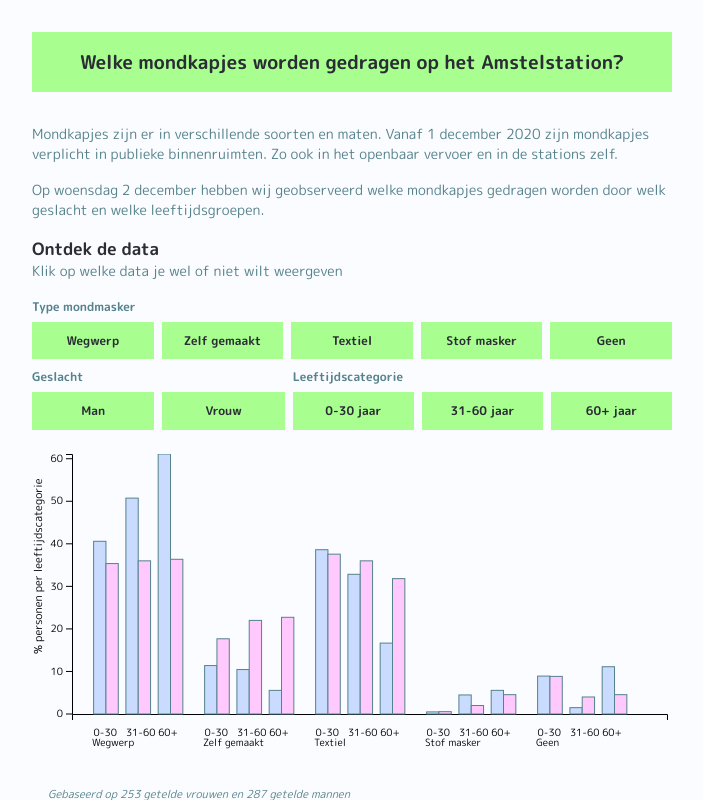
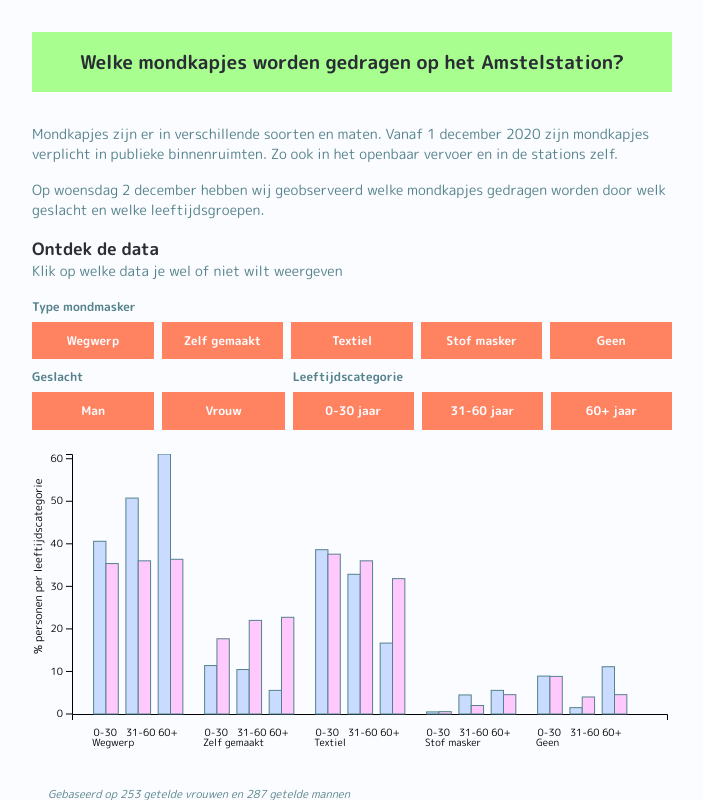
Before and after one commit to StanBankras/facemask-datavisualisation, a Vue app: page / in a window 1280 px wide. Shown: the whole page, without its empty margins (288-991 px from the left). Built offline with nearby package versions, Linux system fonts and the light colour scheme.

Commit message:
Add localstorage + better filtering

```diff
--- a/src/App.vue
+++ b/src/App.vue
@@ -13,7 +13,7 @@
       </p>
       <h2>Ontdek de data</h2>
       <p>Klik op welke data je wel of niet wilt weergeven</p>
-      <filters :initial="filterGroups" @update="f => filterGroups = f"/>
+      <filters :initial="filterGroups" @update="f => updateFilters(f)"/>
       <chart :filters="filterGroups" :results="results" :totalPersons="totalPersons"/>
       <p style="margin-top: 1.5rem; margin-left: 1rem; font-size: 11px; font-style: italic;">Gebaseerd op {{ allPersons.female }} getelde vrouwen en {{ allPersons.male }} getelde mannen</p>
     </div>
@@ -122,6 +122,16 @@ export default {
         ]
       }
     }
+  },
+  mounted() {
+    const filters = window.localStorage.getItem('filters');
+    if(filters) this.filterGroups = JSON.parse(filters);
+  },
+  methods: {
+    updateFilters(filters) {
+      this.filterGroups = filters;
+      window.localStorage.setItem('filters', JSON.stringify(filters));
+    }
   }
 }
 </script>
--- a/src/components/Chart.vue
+++ b/src/components/Chart.vue
@@ -39,7 +39,7 @@
             :width="barWidth"
             :y="height - yAxis(bar) - 40"
             :x="xSubgroup(bars.age) + barWidth * i"
-            :fill="filteredGender ? filteredGender.name === 'Man' ? femaleColor : maleColor : i === 0 ? maleColor : femaleColor"
+            :fill="filteredGender ? filteredGender.name === 'Vrouw' ? femaleColor : maleColor : i === 0 ? maleColor : femaleColor"
             style="stroke: #55828B; stroke-width: 1px"
           />
           <text
@@ -111,14 +111,15 @@ export default {
     yTicks() {
       return this.yAxis.ticks(8);
     },
+    filteredGender() {
+      if(this.filters.gender.filter(x => !x.active).length === 0 || this.filters.gender.filter(x => !x.active).length === 2) return undefined;
+      return this.filters.gender.find(x => !x.active);
+    },
     barWidth() {
       const data = this.filteredResults.map(r => r.data[0].data).flat();
       const width = (this.width + 100) / (data.length * (this.filteredGender ? 4 : 2) * this.filteredResults[0].data.length);
       if(this.windowWidth < 540) return width * 0.95;
       return width;
-    },
-    filteredGender() {
-      return this.filters.gender.find(f => !f.active);
     },
     relativeResults() {
       return this.results.map(entry => {
@@ -137,27 +138,30 @@ export default {
       let results = this.relativeResults;
 
       // Filter age groups
+      if(this.filters.age.find(x => !x.active))
       results = results.map(d => {
         return {
           name: d.name,
-          data: d.data.filter(x => this.filters.age.find(a => a.name === x.age).active)
+          data: d.data.filter(x => !this.filters.age.find(a => a.name === x.age).active)
         }
       });
 
       // Filter male/female
+      const gendersFiltered = this.filters.gender.filter(x => x.active);
       results = results.map(d => {
         return {
           name: d.name,
           data: d.data.map(x => {
             return {
               age: x.age,
-              data: !this.filteredGender ? x.data : this.filteredGender.name === 'Man' ? [x.data[1]] : [x.data[0]]
+              data: gendersFiltered.length === 0 || gendersFiltered.length === 2 ? x.data : gendersFiltered[0].name === 'Man' ? [x.data[0]] : [x.data[1]]
             }
           })
         }
       });
 
-      return results.filter(entry => this.filters.type.find(t => t.name === entry.name).active);
+      if(!this.filters.type.find(x => !x.active)) return results;
+      return results.filter(entry => !this.filters.type.find(t => t.name === entry.name).active);
     }
   },
   data() {
--- a/src/components/Filters.vue
+++ b/src/components/Filters.vue
@@ -7,7 +7,7 @@
           v-for="filter in filters.type"
           :key="filter.name"
           @click="toggle(filter.name, 'type')"
-          :class="{ active: filter.active }"
+          :class="{ active: !filter.active }"
           class="filter-btn">{{ filter.name }}</button>
       </div>
     </div>
@@ -19,7 +19,7 @@
             v-for="filter in filters.gender"
             :key="filter.name"
              @click="toggle(filter.name, 'gender')"
-             :class="{ active: filter.active }"
+             :class="{ active: !filter.active }"
             class="filter-btn">{{ filter.name }}</button>
         </div>
       </div>
@@ -30,7 +30,7 @@
             v-for="filter in filters.age"
             :key="filter.name"
              @click="toggle(filter.name, 'age')"
-             :class="{ active: filter.active }"
+             :class="{ active: !filter.active }"
             class="filter-btn">{{ filter.name }}</button>
         </div>
       </div>
@@ -52,11 +52,13 @@ export default {
   methods: {
     toggle(name, category) {
       const found = this.filters[category].find(x => x.name === name);
-      if(this.filters[category].filter(x => x.active).length === 1 && found.active) {
-        return;
-      }
       found.active = !found.active;
       this.$emit('update', this.filters);
+    }
+  },
+  watch: {
+    initial(val) {
+      this.filters = val;
     }
   }
 }
@@ -75,11 +77,11 @@ export default {
     padding: 0.3rem;
     border: 0px;
     outline: none;
-    background-color: var(--red);
-    color: var(--white);
     font-weight: bold;
     font-size: 12px;
     min-height: 37.5px;
+    background-color: var(--red);
+    color: var(--white);
     cursor: pointer;
     transition: .5s;
     &.active {
```
